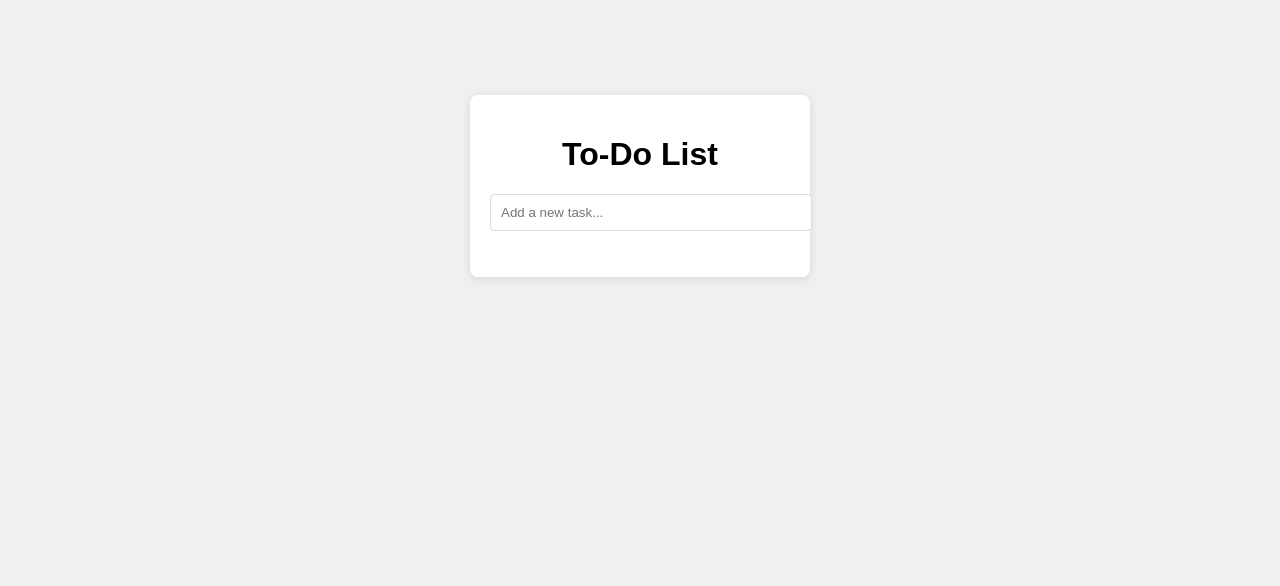
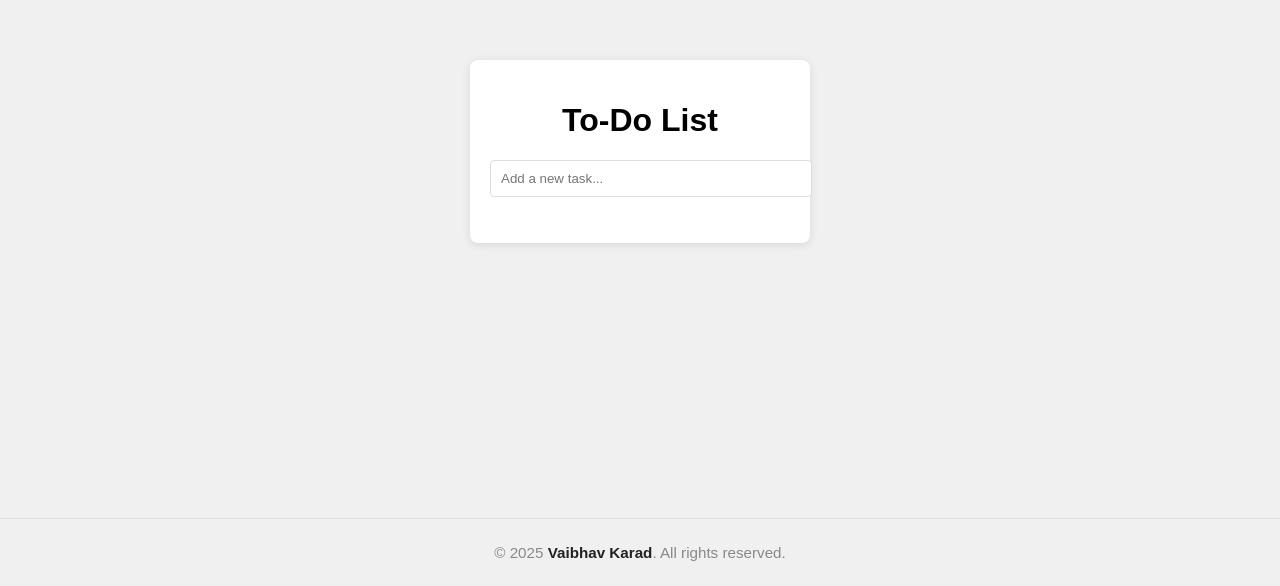
Before and after one commit to karadhub/TodoApp, a plain HTML site: page Index.html in a window 1280 px wide. Shown: the part 214-800 px from the top of the page. Drawn offline with Linux system fonts and the light colour scheme.

Commit message:
Refactor layout structure and add footer with copyright information

```diff
--- a/Index.html
+++ b/Index.html
@@ -9,10 +9,10 @@
       font-family: Arial, sans-serif;
       margin: 0;
       padding: 0;
+      min-height: 100vh;
+      min-height: 100dvh;
       display: flex;
-      justify-content: center;
-      align-items: center;
-      height: 100vh;
+      flex-direction: column;
       background-color: #f0f0f0;
     }
     .todo-container {
@@ -21,6 +21,14 @@
       border-radius: 8px;
       box-shadow: 0 2px 10px rgba(0, 0, 0, 0.1);
       width: 300px;
+      margin: 0; /* Remove margin to allow centering */
+    }
+    main {
+      flex: 1;
+      display: flex;
+      flex-direction: column;
+      align-items: center;
+      justify-content: center; /* Center vertically */
     }
     h1 {
       text-align: center;
@@ -51,14 +59,38 @@
     .delete:hover {
       text-decoration: underline;
     }
+    footer {
+      width: 100%;
+      text-align: center;
+      margin-top: auto;
+      padding: 10px 0;
+      background: none;
+      font-size: 0.95em;
+      color: #888;
+      border-top: 1px solid #e0e0e0;
+    }
+    .copyright-name {
+      color: #222;
+      font-weight: 600;
+    }
   </style>
 </head>
 <body>
-  <div class="todo-container">
-    <h1>To-Do List</h1>
-    <input type="text" id="taskInput" placeholder="Add a new task...">
-    <ul id="taskList"></ul>
-  </div>
+  <main>
+    <div class="todo-container">
+      <h1>To-Do List</h1>
+      <input type="text" id="taskInput" placeholder="Add a new task...">
+      <ul id="taskList"></ul>
+    </div>
+  </main>
+  <footer>
+    <div class="copyright">
+      <p>
+        &copy; <script>document.write(new Date().getFullYear());</script>
+        <span class="copyright-name">Vaibhav Karad</span>. All rights reserved.
+      </p>
+    </div>
+  </footer>
   <script>
     const taskInput = document.getElementById('taskInput');
     const taskList = document.getElementById('taskList');
```
